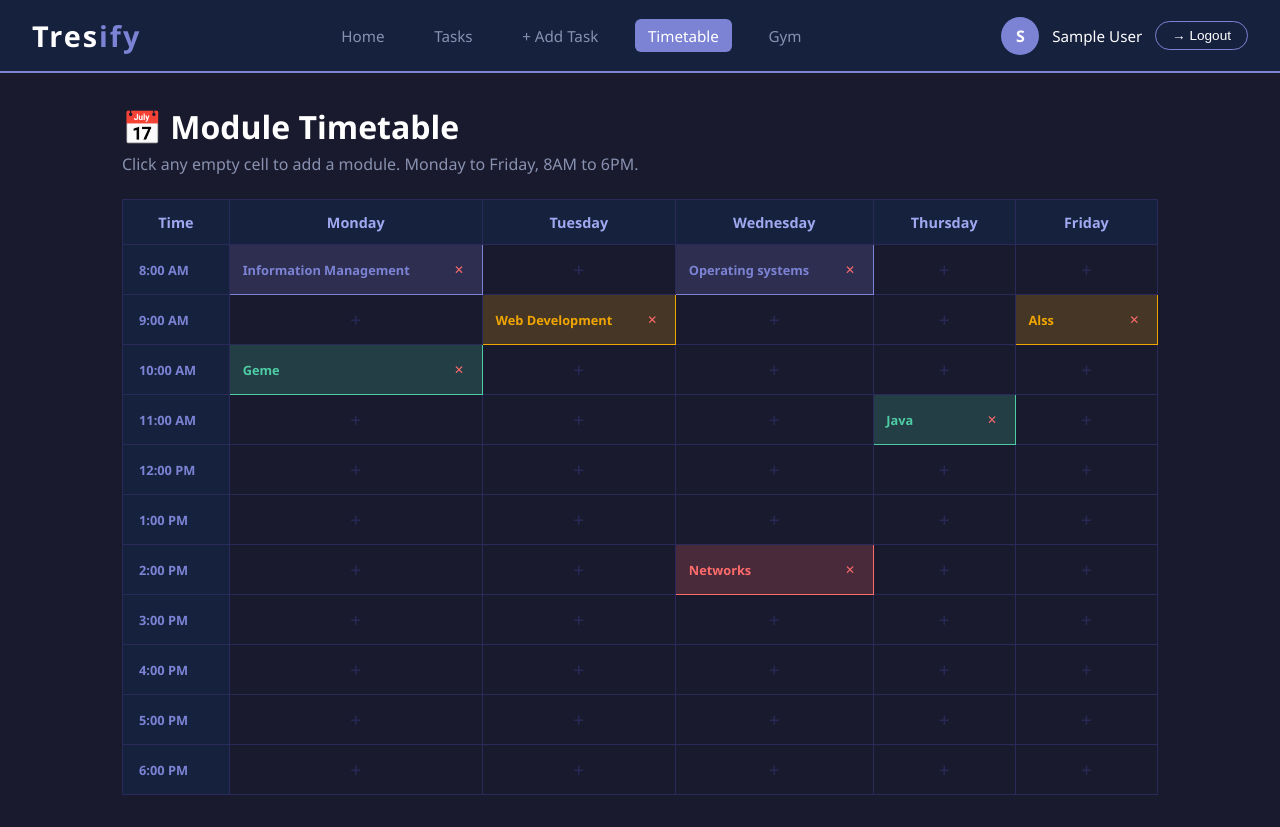
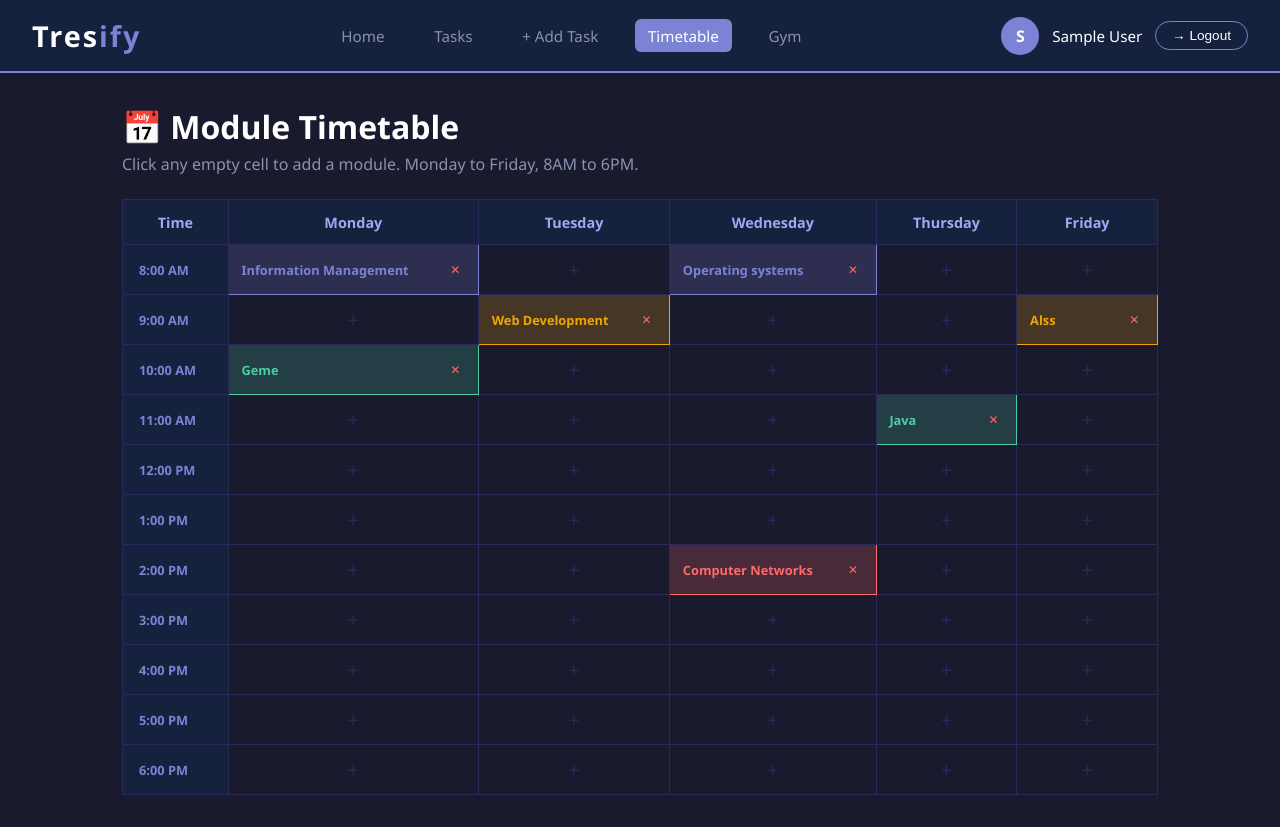
Before and after one commit to tresford23019012/TASK-MANAGER-PROJECT-23019012, a React (Vite) app in the folder Tresify-task-manager-frontend/: page /timetable in a window 1280 px wide. Built offline with nearby package versions, Linux system fonts and the light colour scheme; sample sign-in values are in the browser's storage.

Commit message:
Fix folder casing to lowercase

```diff
--- a/Tresify-task-manager-frontend/src/pages/Timetable.jsx
+++ b/Tresify-task-manager-frontend/src/pages/Timetable.jsx
@@ -13,7 +13,7 @@ const exampleSchedule = {
   'Monday-10:00 AM': { subject: 'Geme', color: '#4ecca3' },
   'Tuesday-9:00 AM': { subject: 'Web Development', color: '#f0a500' },
   'Wednesday-8:00 AM': { subject: 'Operating systems', color: '#7C83D4' },
-  'Wednesday-2:00 PM': { subject: 'Networks', color: '#ff6b6b' },
+  'Wednesday-2:00 PM': { subject: 'Computer Networks', color: '#ff6b6b' },
   'Thursday-11:00 AM': { subject: 'Java', color: '#4ecca3' },
   'Friday-9:00 AM': { subject: 'Alss', color: '#f0a500' },
 };
```
